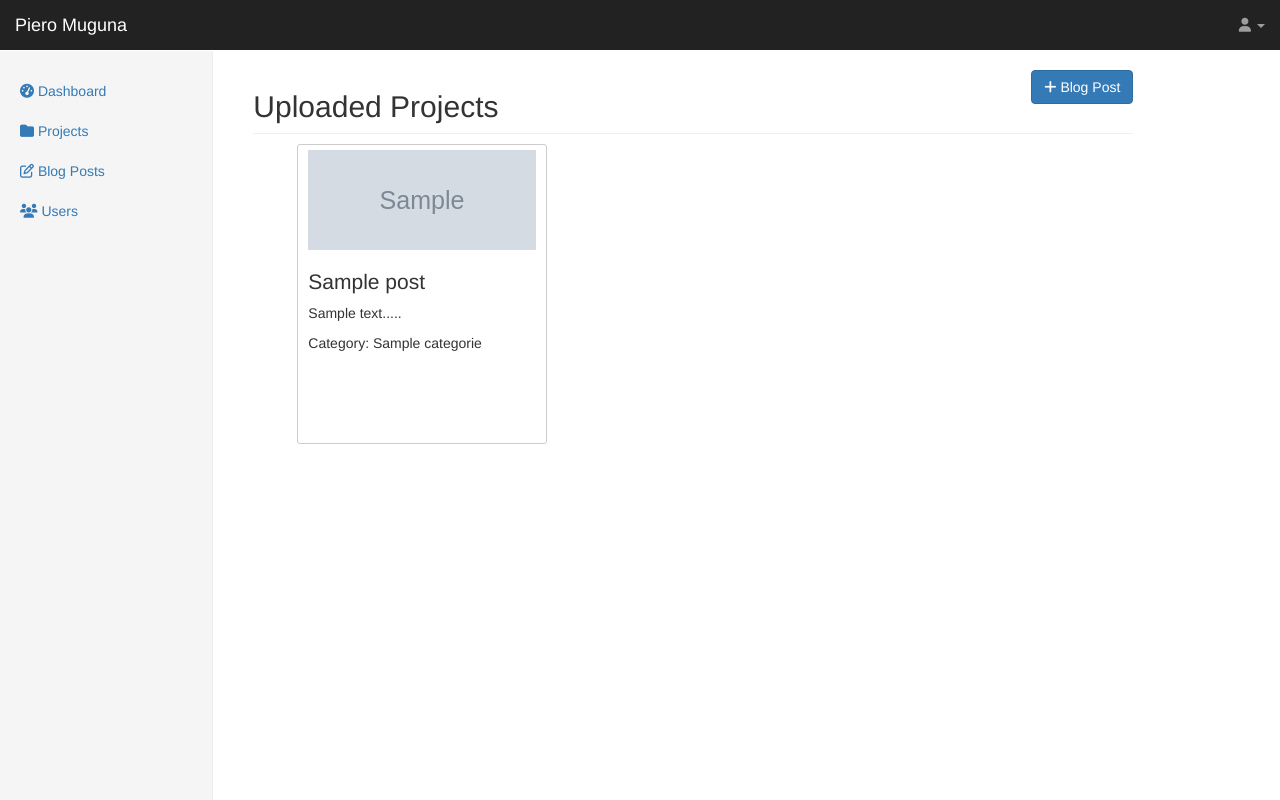
After one commit to nkushh/portfolio, a Django app: a page that uses site_engine/templates/site_engine/base.html in a window 1280 px wide. The commit adds this page. Run offline with Django 3.2, Linux system fonts and the light colour scheme; tables that the repository leaves empty hold one stand-in row (values such as "Sample post"); grey boxes marked "Sample" are stand-in pictures; some libraries are stand-ins or nearby versions.

Commit message:
Added blog posts view functionality for the dashboard

```diff
--- a/site_engine/templates/site_engine/base.html
+++ b/site_engine/templates/site_engine/base.html
@@ -64,7 +64,7 @@
           <ul class="nav nav-sidebar">
             <li><a href="{%url 'site_engine:dashboard' %}"><i class="fa fa-dashboard"></i> Dashboard <span class="sr-only">(current)</span></a></li>
             <li><a href="{%url 'site_engine:view-projects' %}"><i class="fa fa-folder"></i> Projects</a></li>
-            <li><a href="#"><i class="fa fa-edit"></i> Blog Posts</a></li>
+            <li><a href="{%url 'site_engine:view-posts' %}"><i class="fa fa-edit"></i> Blog Posts</a></li>
             <li><a href="#"><i class="fa fa-group"></i> Users</a></li>
           </ul>
         </div>
--- /dev/null
+++ b/site_engine/templates/site_engine/blog_posts.html
@@ -0,0 +1,22 @@
+{% extends "site_engine/base.html" %}
+
+{% block title %}Dashboard - Blog Posts{% endblock %}
+
+{% block content %}
+<div class="col-md-9 col-md-offset-2 main">
+  <a class="btn btn-primary pull-right" href=""><i class="fa fa-plus"></i> Blog Post</a>
+  <h2 class="sub-header">Uploaded Projects</h2>
+  {% for post in posts %}
+  <div class="col-md-3 project">
+  	<img class="img-responsive" src="{{ post.post_image.url }}">
+  	<div class="project-description">
+  		<h3>{{ post.post_title }}</h3>
+  		<p>{{ post.post_content|slice:"120"}}....</p>
+  		<p>Category: {{ post.category}}</p>
+  	</div>
+
+  </div>
+  {% endfor %}
+
+</div>
+{% endblock %}
--- a/site_engine/urls.py
+++ b/site_engine/urls.py
@@ -7,4 +7,5 @@ app_name = 'site_engine'
 urlpatterns = [
 	url(r'^$', views.dashboard, name="dashboard"),
 	url(r'^projects/$', views.view_projects, name="view-projects"),
+	url(r'^blog-posts/$', views.view_posts, name="view-posts"),
 ]
--- a/site_engine/views.py
+++ b/site_engine/views.py
@@ -1,5 +1,6 @@
 from django.shortcuts import render
 from portfolio.models import Project
+from blog.models import Categorie, Post
 
 # Create your views here.
 def dashboard(request):
@@ -10,3 +11,9 @@ def view_projects(request):
 		'projects' : Project.objects.all(),
 	}
 	return render(request, "site_engine/projects.html", context)
+
+def view_posts(request):
+	context = {
+		'posts' : Post.objects.all(),
+	}
+	return render(request, "site_engine/blog_posts.html", context)
```
